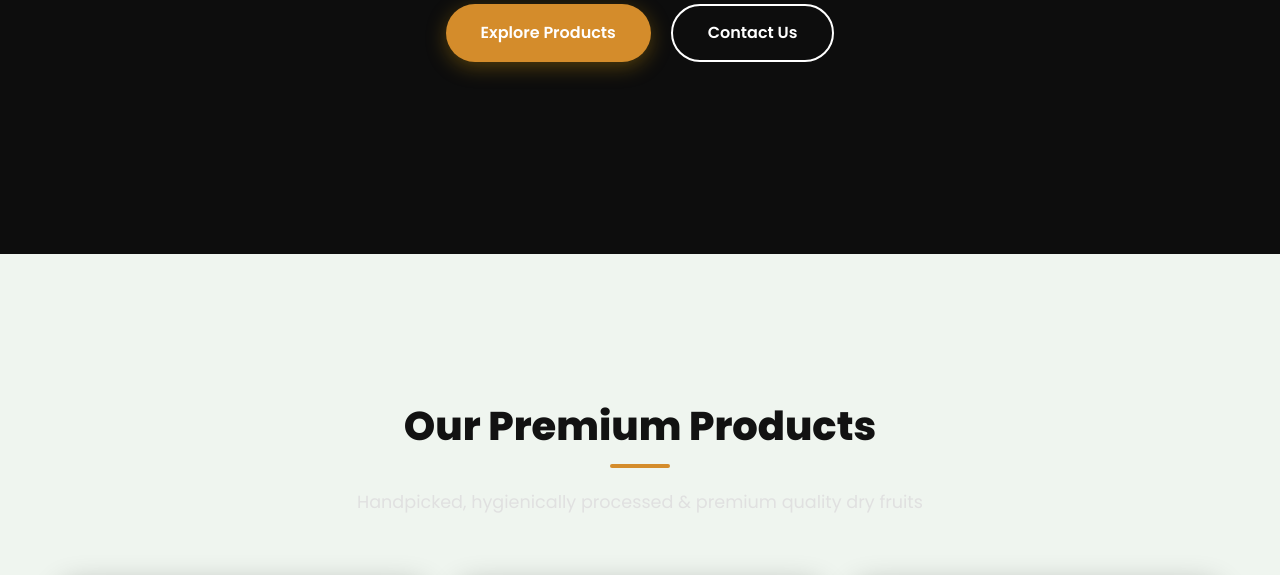
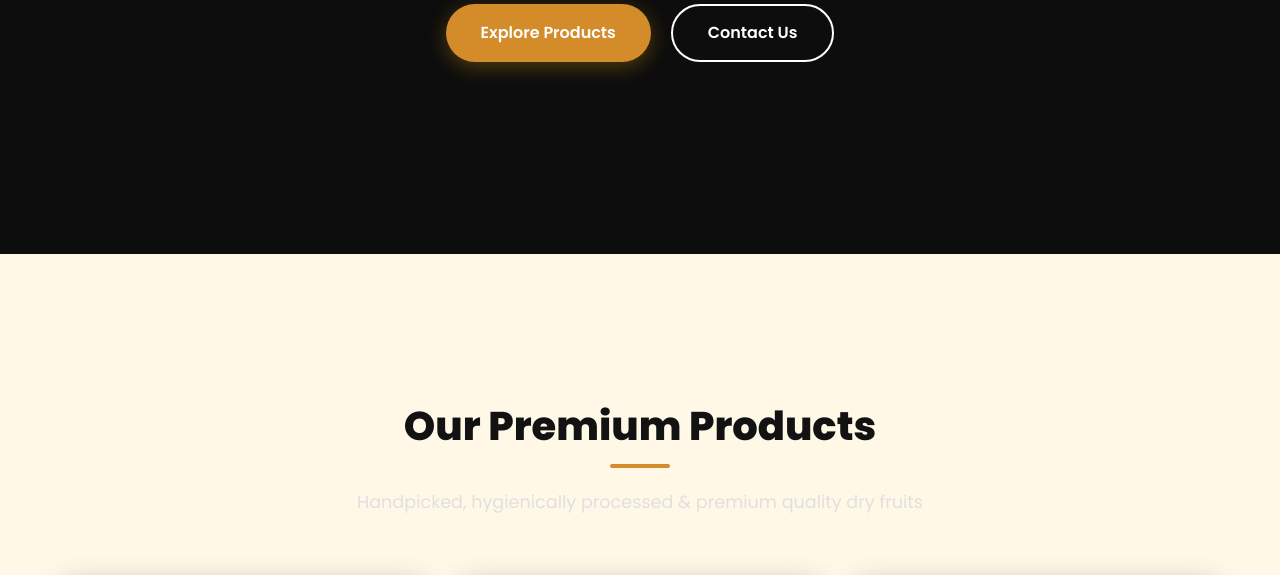
Before and after one commit to samyakjain5407502-boop/Html, a Flask app: page / in a window 1280 px wide. Shown: the part 546-1121 px from the top of the page. Run offline with Flask 3, Linux system fonts and the light colour scheme; data comes from the database, SQL or seed files in the repository; data that the repository does not hold is empty.

Commit message:
Updated background color to premium light cream

```diff
--- a/jainzee-website/static/css/style.css
+++ b/jainzee-website/static/css/style.css
@@ -8,8 +8,8 @@
     --primary: #D48C2B;
     --primary-dark: #B97824;
     --primary-light: #F4B95A;
-    --bg-light: #EFF5EF;
-    --bg-cream: #E8F0E8;
+    --bg-light: #FFF8E7;
+    --bg-cream: #F5F0E1;
     --dark: #121212;
     --text: #FFFFFF;
     --text-light: #E0E0E0;
--- a/jainzee-website/static/js/main.js
+++ b/jainzee-website/static/js/main.js
@@ -386,7 +386,7 @@ async function openMyOrdersModal() {
             }
 
             html += `
-                <div style="background: #EFF5EF; border-radius: 12px; padding: 20px; border: 1px solid rgba(184,134,11,0.1); box-shadow: 0 2px 10px rgba(0,0,0,0.05);">
+                <div style="background: #FFF8E7; border-radius: 12px; padding: 20px; border: 1px solid rgba(184,134,11,0.1); box-shadow: 0 2px 10px rgba(0,0,0,0.05);">
                     <div style="display: flex; justify-content: space-between; align-items: start; margin-bottom: 12px; flex-wrap: wrap; gap: 8px;">
                         <div>
                             <strong style="color: var(--dark); font-size: 1.1rem;">Order #${order.id}</strong>
@@ -992,7 +992,7 @@ function renderProducts() {
 
                 <!-- Inline Quantity & Weight Selector -->
                 <div style="display: flex; gap: 10px; margin-top: 15px; align-items: center;">
-                    <input type="number" id="${qtyId}" min="1" max="${stockNum || 999}" value="1" style="width: 70px; padding: 8px; text-align: center; border: 2px solid #e8e0d5; border-radius: 8px; background: #EFF5EF; color: var(--text); font-size: 0.9rem;" onclick="event.stopPropagation();">
+                    <input type="number" id="${qtyId}" min="1" max="${stockNum || 999}" value="1" style="width: 70px; padding: 8px; text-align: center; border: 2px solid #e8e0d5; border-radius: 8px; background: #FFF8E7; color: var(--text); font-size: 0.9rem;" onclick="event.stopPropagation();">
                     <select id="${weightId}" class="grade-select" style="flex: 1; padding: 8px; font-size: 0.9rem;" onclick="event.stopPropagation();">
                         ${weightOptions}
                     </select>
```
